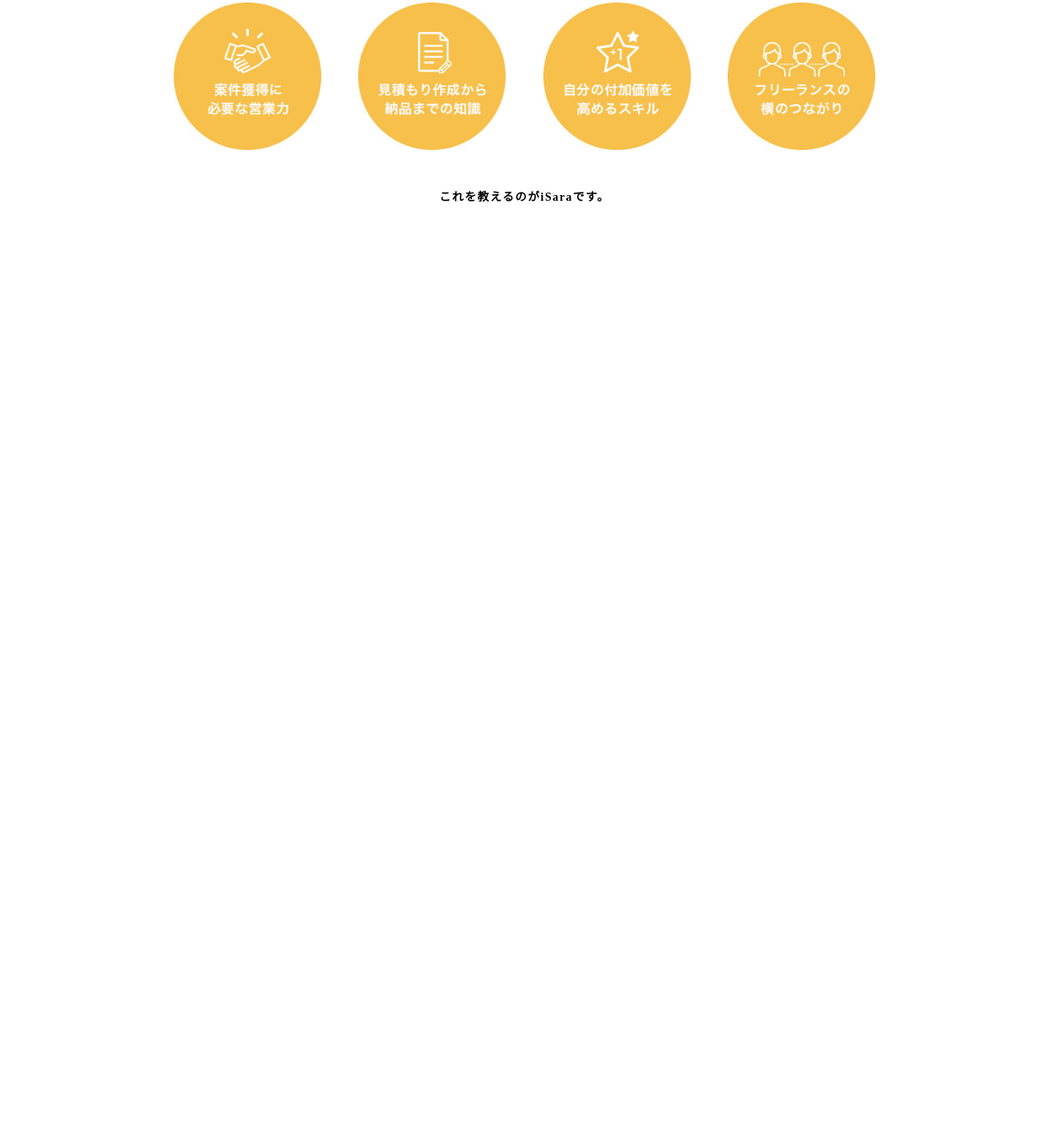
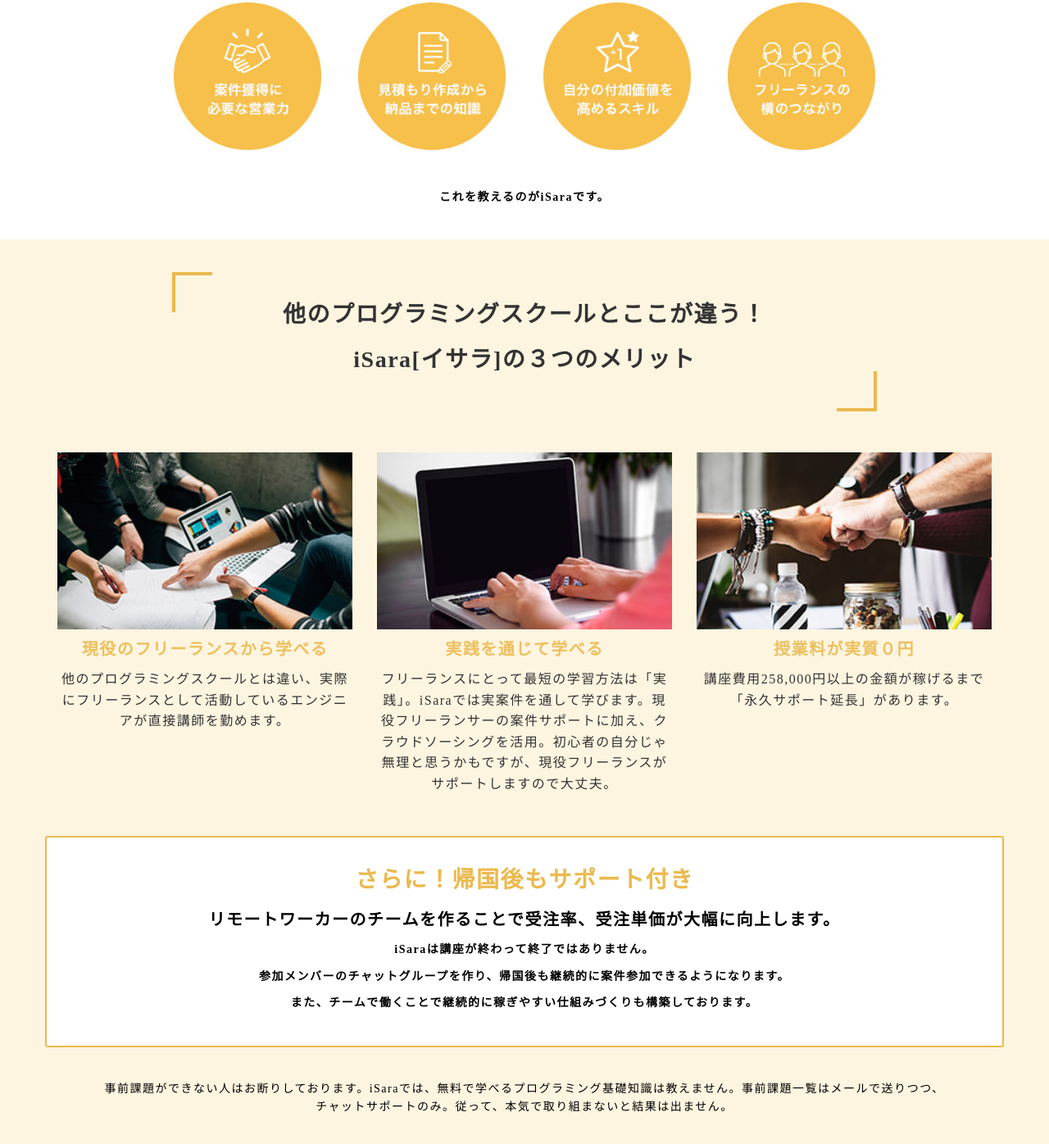
Before and after one commit to YunaSuzuki/iSara, a website: page index.html in a window 1280 px wide. Shown: the part 3149-4545 px from the top of the page at 82% size. Before the commit the page ends 3441 px from the top, so only its background shows below. Drawn offline with Linux system fonts and the light colour scheme.

Commit message:
merit(self)

```diff
--- a/index.html
+++ b/index.html
@@ -154,6 +154,47 @@
         </div>
         <p class="text-s">これを教えるのがiSaraです。</p>
     </div>
+    <div class="merit">
+        <div class="section__title">
+            <p>他のプログラミングスクールとここが違う！</p>
+            <p>iSara[イサラ]の３つのメリット</p>
+        </div>
+        <div class="wrap">
+            <div class="box">
+                <img src="img/learnfromfreelancer.jpg" alt="merit1">
+                <p class="text-m box__title">現役のフリーランスから学べる</p>
+                <p class="text-m box__detail">
+                    他のプログラミングスクールとは違い、実際にフリーランスとして活動しているエンジニアが直接講師を勤めます。
+                </p>
+            </div>
+            <div class="box">
+                <img src="img/learnfromprojects.jpg" alt="merit2">
+                <p class="text-m box__title">実践を通じて学べる</p>
+                <p class="text-m box__detail">
+                    フリーランスにとって最短の学習方法は「実践」。iSaraでは実案件を通して学びます。現役フリーランサーの案件サポートに加え、クラウドソーシングを活用。初心者の自分じゃ無理と思うかもですが、現役フリーランスがサポートしますので大丈夫。
+                </p>
+            </div>
+            <div class="box">
+                <img src="img/actuallyfree.jpg" alt="merit3">
+                <p class="text-m box__title">授業料が実質０円</p>
+                <p class="text-m box__detail">
+                    講座費用258,000円以上の金額が稼げるまで「永久サポート延長」があります。
+                </p>
+            </div>
+        </div>
+        <div class="white-bg-container">
+            <p class="text-l yellow-text">さらに！帰国後もサポート付き</p>
+            <p class="text-m">リモートワーカーのチームを作ることで受注率、受注単価が大幅に向上します。</p>
+            <p class="text-s bold">iSaraは講座が終わって終了ではありません。</p>
+            <p class="text-s bold">参加メンバーのチャットグループを作り、帰国後も継続的に案件参加できるようになります。</p>
+            <p class="text-s bold">また、チームで働くことで継続的に稼ぎやすい仕組みづくりも構築しております。</p>
+        </div>
+        <p class="text-s">
+            事前課題ができない人はお断りしております。iSaraでは、無料で学べるプログラミング基礎知識は教えません。事前課題一覧はメールで送りつつ、
+            <br>
+            チャットサポートのみ。従って、本気で取り組まないと結果は出ません。
+        </p>
+    </div>
     <!-- </main> -->
 </body>
 </html>
--- a/sass/abstract/_typography.scss
+++ b/sass/abstract/_typography.scss
@@ -12,3 +12,11 @@
     font-size: 28px;
     font-weight: 600;
 }
+
+.yellow-text{
+    color: #EBB94D;
+}
+
+.bold{
+    font-weight: 600;
+}
--- a/sass/layout/_about.scss
+++ b/sass/layout/_about.scss
@@ -172,3 +172,51 @@
         font-weight: 600;
     }
 }
+
+.merit{
+    padding: 40px 0;
+    background-color: #FDF5E0;
+    text-align: center;
+
+    .wrap{
+        display: flex;
+        justify-content: center;
+        max-width: 1170px;
+        width: calc(100% - 40px);
+        margin: 0 auto;
+
+        .box{
+            width: 360px;
+
+            img{
+                width: 100%;
+            }
+
+            &__title{
+                margin: 8px 0;
+                color: #EEBF5D;
+            }
+
+            &__detail{
+                font-size: 16px;
+                font-weight: normal;
+                color: #333;
+            }
+
+            &:not(:last-child){
+                margin-right: 30px;
+            }
+        }
+
+    }
+
+    .white-bg-container{
+        margin: 40px auto;
+        padding: 30px 0;
+        max-width: 1170px;
+        background-color: #fff;
+        border: #EBB94D 2px solid;
+        border-radius: 3px;
+        text-align: center;
+    }
+}
```
Also changed, not shown: css/style.css, img/actuallyfree.jpg (added), img/learnfromfreelancer.jpg (added), img/learnfromprojects.jpg (added).
